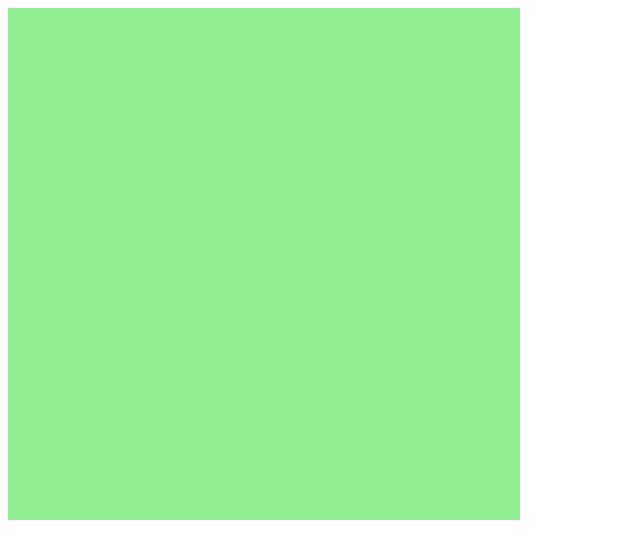
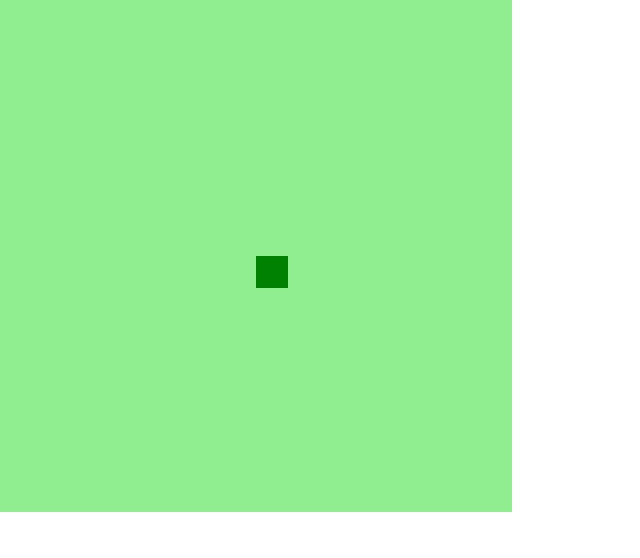
Before and after one commit to LuizJarduli/Jogo_Cobrinha_Javascript, a plain HTML site: page index.html in a window 1280 px wide. Shown: the whole page, without its empty margins (0-640 px from the left). Drawn offline with Linux system fonts and the light colour scheme.

Commit message:
Adicionando a cobrinha

```diff
--- a/script.js
+++ b/script.js
@@ -1,3 +1,4 @@
+//criando o background
 let canvas = document.getElementById("snake");
 let context = canvas.getContext("2d");
 let box = 32;
@@ -7,4 +8,21 @@ function criarBG() {
     context.fillRect(0, 0, 16 * box, 16 * box); // 4 parâmetros sendo 1: posicao horizontal, 2: posicao vertical, 3:altura, 4:largura
 }
 
+
+//criando a cobrinha
+
+let snake = [];
+snake[0] = {
+    x: 8 * box,
+    y: 8 * box
+}
+
+function criarCobrinha() {
+    for (let i = 0; i < snake.length; i++) {
+        context.fillStyle = "green";
+        context.fillRect(snake[i].x, snake[i].y, box, box);
+    }
+}
+
 criarBG();
+criarCobrinha();
--- a/style.css
+++ b/style.css
@@ -0,0 +1,9 @@
+* {
+    padding: 0;
+    margin: 0;
+}
+
+body {
+    height: 100vh;
+    width: 100vw;
+}
```
Also changed, not shown: index.html (+2 -0 lines).
